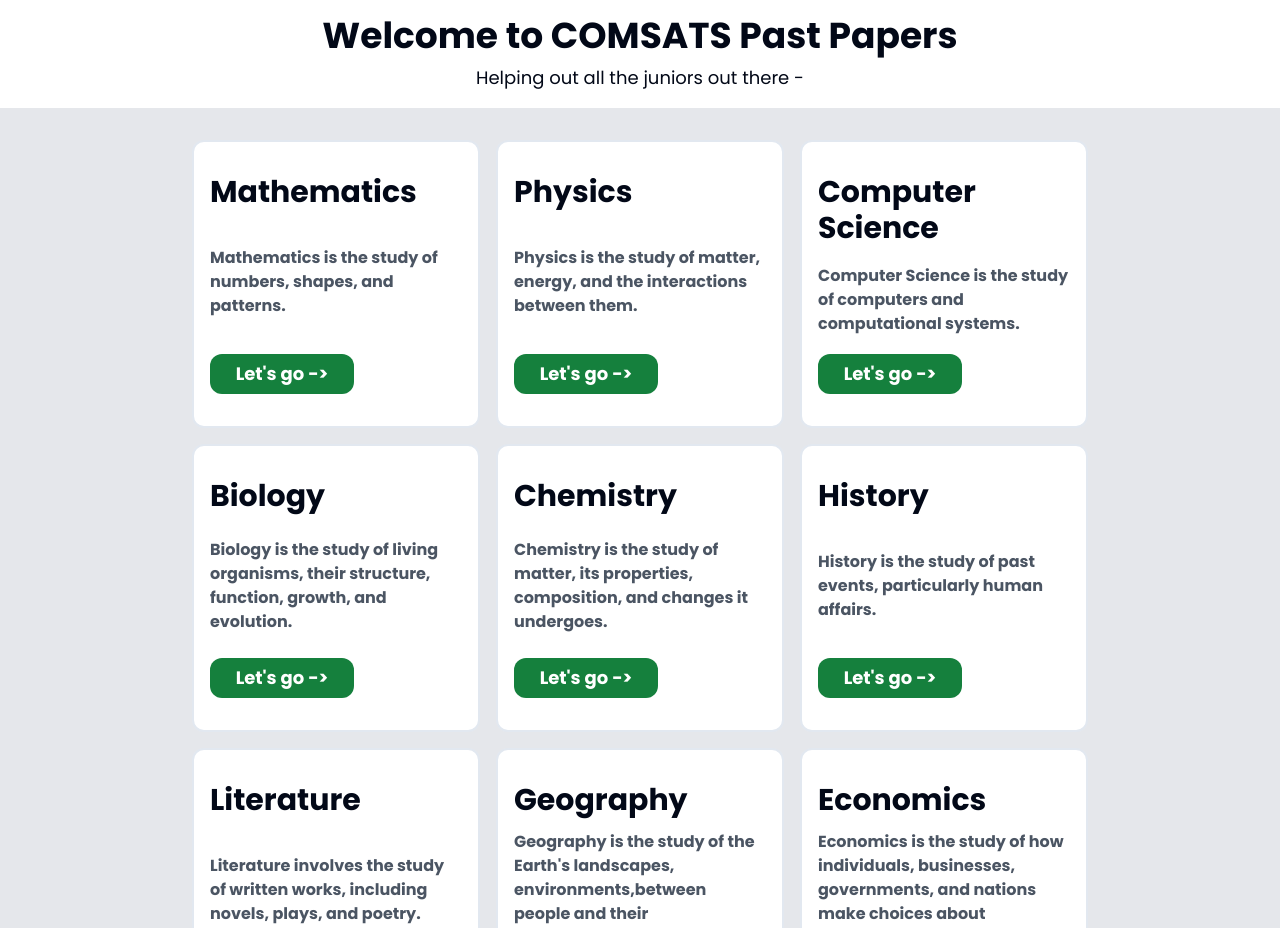
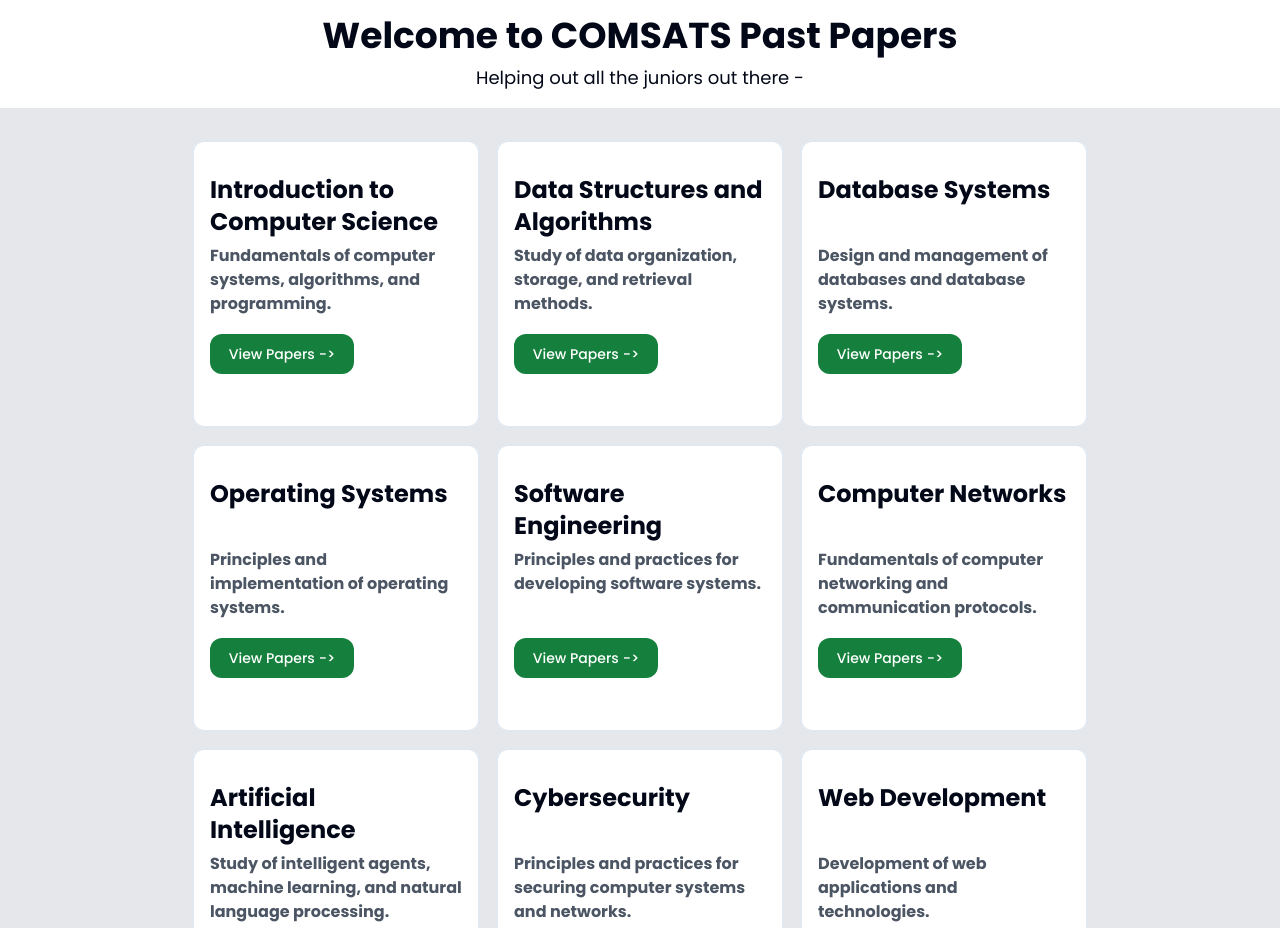
Before and after one commit to harisxayyaz/comsats-paper-vault, a Next.js app: page /dashboard in a window 1280 px wide. Shown: the top 928 px of the page. Built offline with nearby package versions, Linux system fonts and the light colour scheme.

Commit message:
corrected buttons

```diff
--- a/public/subjects.json
+++ b/public/subjects.json
@@ -1,44 +1,44 @@
 {
   "subjects": [
     {
-      "name": "Mathematics",
-      "description": "Mathematics is the study of numbers, shapes, and patterns."
+      "name": "Introduction to Computer Science",
+      "description": "Fundamentals of computer systems, algorithms, and programming."
     },
     {
-      "name": "Physics",
-      "description": "Physics is the study of matter, energy, and the interactions between them."
+      "name": "Data Structures and Algorithms",
+      "description": "Study of data organization, storage, and retrieval methods."
     },
     {
-      "name": "Computer Science",
-      "description": "Computer Science is the study of computers and computational systems."
+      "name": "Database Systems",
+      "description": "Design and management of databases and database systems."
     },
     {
-      "name": "Biology",
-      "description": "Biology is the study of living organisms, their structure, function, growth, and evolution."
+      "name": "Operating Systems",
+      "description": "Principles and implementation of operating systems."
     },
     {
-      "name": "Chemistry",
-      "description": "Chemistry is the study of matter, its properties, composition, and changes it undergoes."
+      "name": "Software Engineering",
+      "description": "Principles and practices for developing software systems."
     },
     {
-      "name": "History",
-      "description": "History is the study of past events, particularly human affairs."
+      "name": "Computer Networks",
+      "description": "Fundamentals of computer networking and communication protocols."
     },
     {
-      "name": "Literature",
-      "description": "Literature involves the study of written works, including novels, plays, and poetry."
+      "name": "Artificial Intelligence",
+      "description": "Study of intelligent agents, machine learning, and natural language processing."
     },
     {
-      "name": "Geography",
-      "description": "Geography is the study of the Earth's landscapes, environments,between people and their environments."
+      "name": "Cybersecurity",
+      "description": "Principles and practices for securing computer systems and networks."
     },
     {
-      "name": "Economics",
-      "description": "Economics is the study of how individuals, businesses, governments, and nations make choices about allocating resources."
+      "name": "Web Development",
+      "description": "Development of web applications and technologies."
     },
     {
-      "name": "Psychology",
-      "description": "Psychology is the scientific study of behavior and mental processes."
+      "name": "Mobile Application Development",
+      "description": "Development of mobile applications and technologies."
     }
   ]
 }
--- a/src/app/dashboard/page.tsx
+++ b/src/app/dashboard/page.tsx
@@ -49,6 +49,7 @@
           ))}
         </section>
       </div>
+
     </div>
   );
 };
--- a/src/app/page.tsx
+++ b/src/app/page.tsx
@@ -7,18 +7,18 @@
     <div className="min-h-screen flex flex-col justify-center items-center bg-white text-black">
       <main className="flex flex-col items-center justify-center flex-1 p-5 text-center">
         <h1 className="text-6xl font-bold animate-fadeIn font-punk">
-          Welcome to <span className="text-green-700">COMSATS Past Papers</span>
+          Welcome to <span className="text-green-700">COMSATS Paper Vault</span>
         </h1>
 
         <p className="mt-5 text-2xl animate-fadeIn font-punk">
-          Your one-stop destination for all past papers ;{")"}
+          Your one-stop destination for all comsats past papers ;{")"}
         </p>
 
         <button
           onClick={() => {
             router.push("/dashboard");
           }}
-          className="flex items-center gap-1 text-white animate-fadeIn justify-center hover:justify-between hover:pl-5 hover:pr-5 bg-green-700 w-36 h-10 mt-5 rounded-xl hover:bg-green-900 hover:border-white hover:border-2 transition-all duration-300"
+          className="flex text-lg font-bold items-center gap-1 text-white animate-fadeIn justify-center hover:justify-between hover:pl-5 hover:pr-5 bg-green-700 w-36 h-10 mt-5 rounded-xl hover:bg-green-900 hover:border-white hover:border-2 transition-all duration-300"
         >
           <p className="transform">Let's go</p>
           <p className="transform ml-0 hover:ml-5"> -{">"}</p>
--- a/src/components/card.tsx
+++ b/src/components/card.tsx
@@ -7,11 +7,14 @@
 
 const Card: React.FC<CardProps> = ({ name, description }) => {
   return (
-    <div className="flex flex-col p-4 bg-white border-2 h-72 w-72 text-3xl font-bold gap-2 rounded-xl justify-between pt-8 pb-8 cursor-pointer transition-transform duration-300 hover:shadow-md transform hover:-translate-y-1">
-      <h1>{name}</h1>
-      <p className="text-base text-left text-gray-600">{description}</p>
-      <button className="flex text-lg gap-1 items-center text-white animate-fadeIn justify-center hover:justify-between hover:pl-5 hover:pr-5 bg-green-700 w-36 h-10 rounded-xl hover:bg-green-900 hover:border-white hover:border-2 transition-all duration-300">
-        <p className="transform">Let's go</p>
+    <div className="flex flex-col p-4 bg-white border-2 h-72 w-72 text-2xl font-bold  rounded-xl  pt-8 pb-8 cursor-pointer transition-transform duration-300 hover:shadow-md transform hover:-translate-y-1">
+      <h1 className=" h-[70px]">{name}</h1>
+      <p className="text-base text-left text-gray-600 h-[90px]">
+        {description}
+      </p>
+
+      <button className="flex font-medium text-sm gap-1 items-center text-white animate-fadeIn justify-center hover:justify-between hover:pl-4 hover:pr-4 bg-green-700 w-36 h-10 rounded-xl hover:bg-green-900 hover:border-white hover:border-2 transition-all duration-300">
+        <p className="transform">View Papers</p>
         <p className="transform ml-0 hover:ml-5"> -{">"}</p>
       </button>
     </div>
```
